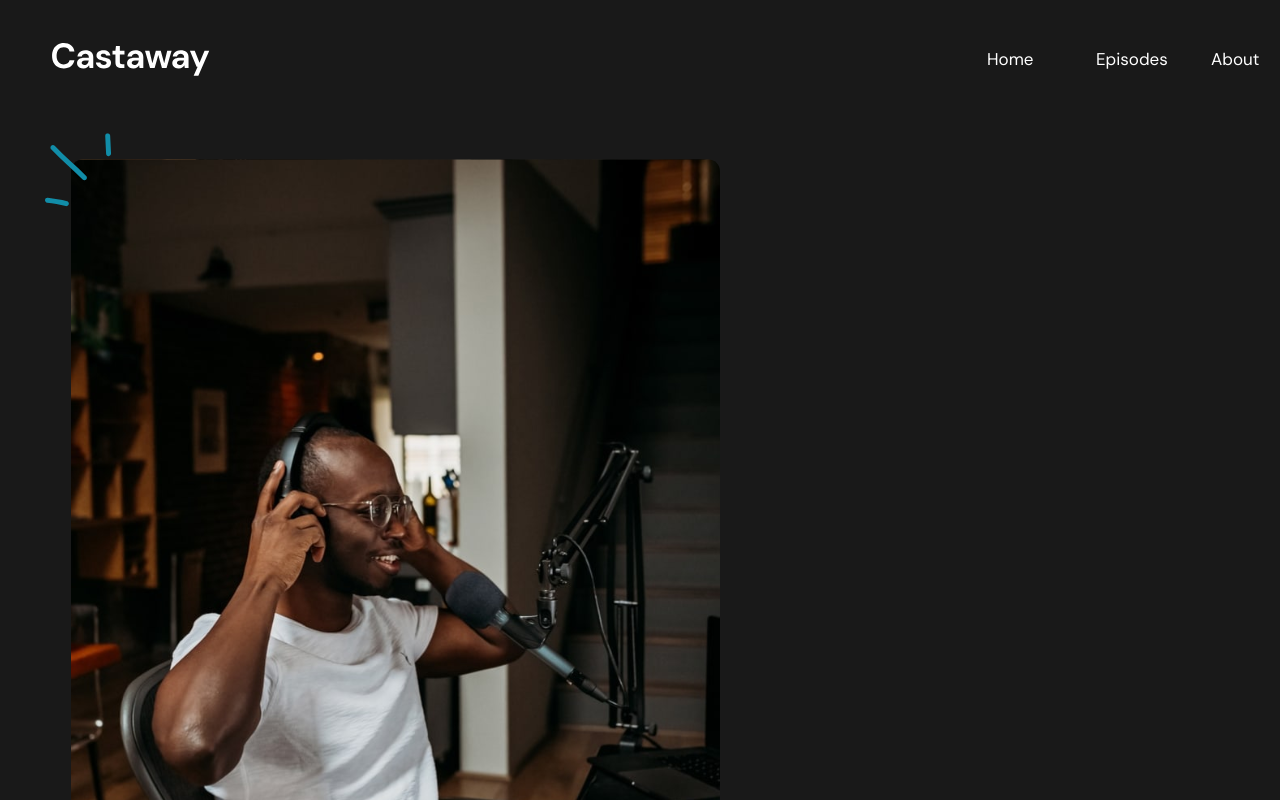
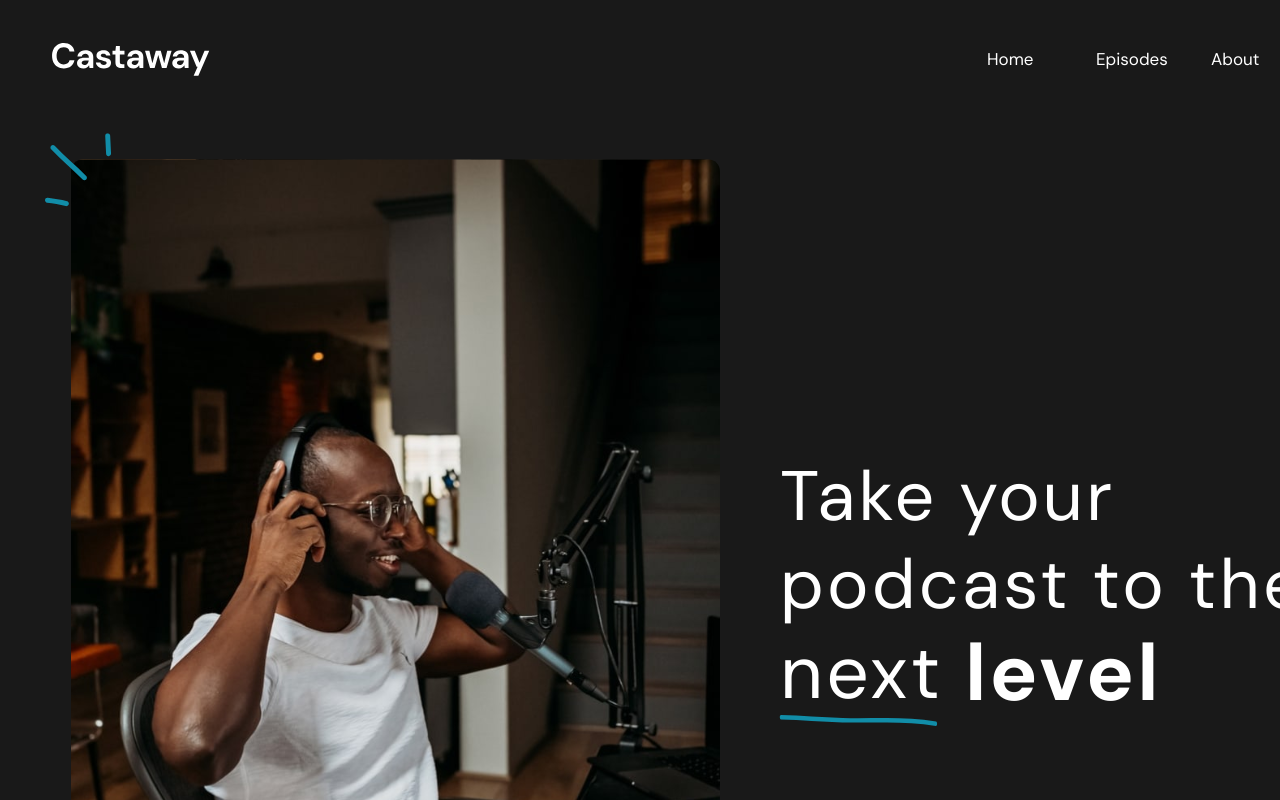
Before and after one commit to GenexiOks/Castaway, a React (Vite) app: page / in a window 1280 px wide. Shown: the top 800 px of the page. Built offline with nearby package versions, Linux system fonts and the light colour scheme.

Commit message:
secondConteiner

```diff
--- a/src/components/HomePage.jsx
+++ b/src/components/HomePage.jsx
@@ -1,7 +1,8 @@
-import styles from './HomePage.module.css';
-import logo from '../../logo/Vector.svg';
-import img from '../../img/IMAGE.svg';
-import lines from '../../img/IMAGE1.svg';
+import styles from "./HomePage.module.css";
+import logo from "../../logo/Vector.svg";
+import img from "../../img/IMAGE.svg";
+import lines from "../../img/IMAGE1.svg";
+import vector from "../../img/Vector.svg";
 
 function HomePage() {
     return (
@@ -9,7 +10,7 @@ function HomePage() {
             <div className={styles.header}>
                 <nav>
                     <img src={logo}></img>
-                    <div className={styles['navigation-panel']}>
+                    <div className={styles["navigation-panel"]}>
                         <a href="#" className={styles.home}>
                             Home
                         </a>
@@ -25,20 +26,30 @@ function HomePage() {
                     </div>
                 </nav>
             </div>
-            <div className={styles['home-page']}>
-                <section className={styles['section-one']}>
-                    <div className={styles['content-one']}>
+
+            <div className={styles["home-page"]}>
+                <section className={styles["section-one"]}>
+                    <div className={styles["content-one"]}>
                         <img
                             src={lines}
                             alt="line"
-                            className={styles['img-2']}
+                            className={styles["img-2"]}
                         />
                         <img
                             src={img}
                             alt="home page"
-                            className={styles['img-1']}
+                            className={styles["img-1"]}
                         />
-                        <div className={styles['next-level-text']}></div>
+                        <div className={styles["next-level-text"]}>
+                            <p className={styles.next}>
+                                next
+                                <img src={vector} />
+                            </p>
+                            <p className={styles["take-your-podcast"]}>
+                                Take your podcast to the
+                            </p>
+                            <p className={styles.level}>level</p>
+                        </div>
                     </div>
                 </section>
             </div>
--- a/src/components/HomePage.module.css
+++ b/src/components/HomePage.module.css
@@ -27,6 +27,7 @@ img {
 }
 
 .navigation-panel {
+    display: flex;
     position: absolute;
     width: 403px;
     height: 67px;
@@ -37,7 +38,7 @@ img {
 }
 
 a {
-    font-family: 'DM Sans', sans-serif;
+    font-family: "DM Sans", sans-serif;
     font-optical-sizing: auto;
     font-weight: 400;
     font-style: normal;
@@ -117,8 +118,8 @@ a:hover {
     opacity: 0px;
 }
 
-section div {
-    display: flex;
+.content-one {
+    display: inline-block;
     position: relative;
     width: 1300px;
     height: 873.44px;
@@ -135,11 +136,11 @@ section div {
     height: 74px;
     top: -26px;
     left: -26px;
-    gap: 0px;
-    opacity: 0px;
 }
 
 .next-level-text {
+    display: flex;
+    justify-content: space-between;
     position: absolute;
     width: 530px;
     height: 610.58px;
@@ -148,3 +149,60 @@ section div {
     gap: 0px;
     opacity: 0px;
 }
+
+.next-level-text > p {
+    font-family: "DM Sans", sans-serif;
+    font-optical-sizing: auto;
+    font-style: normal;
+    color: white;
+}
+
+.next {
+    top: 338.58px;
+    position: relative;
+    font-weight: 400;
+    width: 160px;
+    height: 88px;
+    gap: 0px;
+    opacity: 0px;
+    font-size: 75px;
+    line-height: 88px;
+    letter-spacing: 3.200000047683716px;
+    text-align: left;
+}
+
+.take-your-podcast {
+    position: absolute;
+    font-weight: 400;
+    width: 526px;
+    height: 176px;
+    top: 162.58px;
+    gap: 0px;
+    opacity: 0px;
+    font-size: 70px;
+    line-height: 88px;
+    letter-spacing: 3.200000047683716px;
+    text-align: left;
+}
+
+.level {
+    position: absolute;
+    width: 191px;
+    height: 88px;
+    top: 338.58px;
+    left: 185px;
+    gap: 0px;
+    opacity: 0px;
+    font-size: 80px;
+    font-weight: 700;
+    line-height: 88px;
+    letter-spacing: 3.200000047683716px;
+    text-align: left;
+}
+
+.next img {
+    width: 163px;
+    height: 11px;
+    top: -60px;
+    left: -5px;
+}
--- a/src/index.css
+++ b/src/index.css
@@ -11,5 +11,4 @@
     opacity: 0px;
     background: #191919;
     margin: auto;
-    margin: auto;
 }
```
Also changed, not shown: img/Vector.svg (added), src/font/DMSans-Italic.ttf (added).
